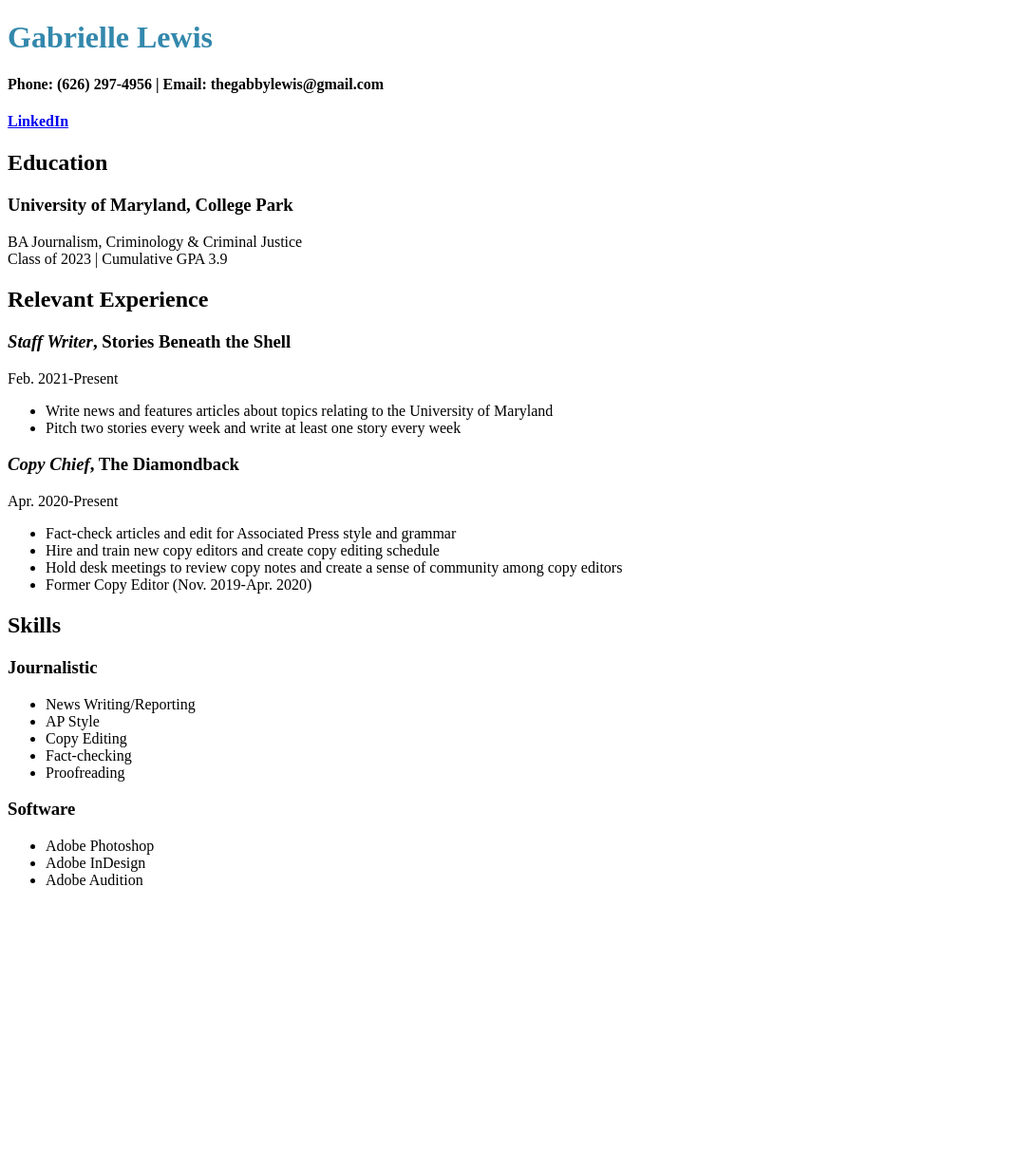
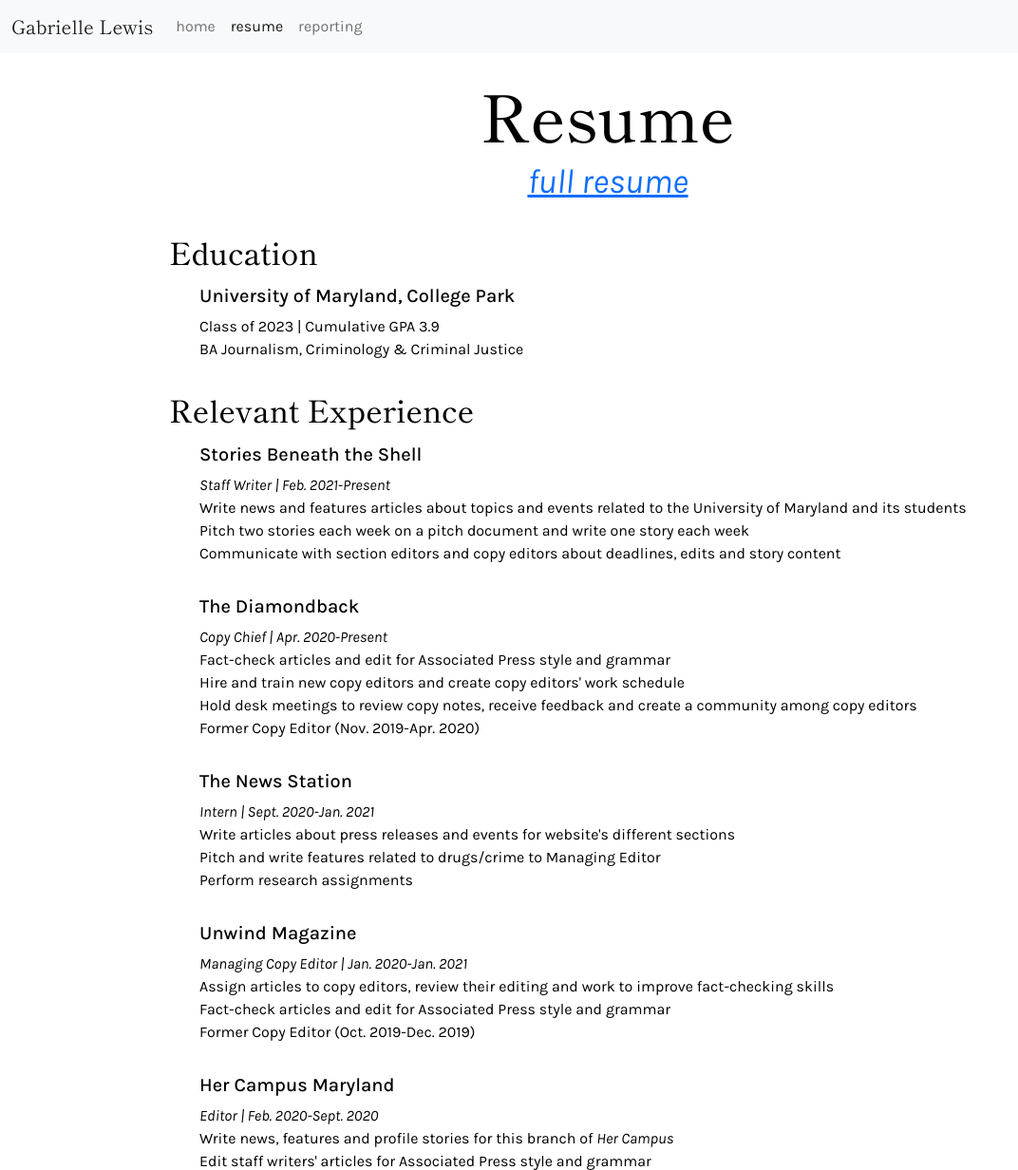
Before and after one commit to gabriellelewis/gabriellelewis.github.io, a plain HTML site: page resume/index.html in a window 1280 px wide. Shown: the top 1232 px of the page at 95% size, without its empty margins (0-1072 px from the left). Before the commit the page ends 952 px from the top, so only its background shows below. Drawn offline with nearby package versions, Linux system fonts and the light colour scheme.

Commit message:
completed most of resume page

```diff
--- a/resume/index.html
+++ b/resume/index.html
@@ -2,50 +2,98 @@
 <html lang="en">
 
 <head>
-	<meta charset="utf-8">
-	<title>Gabrielle Lewis | Resume</title>
-	<link rel="stylesheet" type="text/css" href="css/style.css">
+    <meta charset="utf-8">
+    <title>Gabrielle Lewis</title>
+    <meta name="description" content="">
+    <meta name="author" content="">
+    <!-- mobile -->
+    <meta name="viewport" content="width=device-width, initial-scale=1">
+
+    <link href="https://fonts.googleapis.com/css2?family=Karla:ital,wght@0,400;0,500;1,400&display=swap" rel="stylesheet">
+    <link href="https://fonts.googleapis.com/css2?family=Shippori+Mincho:wght@400;500&display=swap" rel="stylesheet">
+
+    <link href="https://cdn.jsdelivr.net/npm/bootstrap@5.0.0-beta2/dist/css/bootstrap.min.css" rel="stylesheet" integrity="sha384-BmbxuPwQa2lc/FVzBcNJ7UAyJxM6wuqIj61tLrc4wSX0szH/Ev+nYRRuWlolflfl" crossorigin="anonymous">
+
+    <link rel="stylesheet" type="text/css" href="../site/css/style.css">
 </head>
+<body>
+<nav class="navbar navbar-expand-lg navbar-light bg-light">
+  <div class="container-fluid">
+    <a class="navbar-brand" href="#">Gabrielle Lewis</a>
+    <button class="navbar-toggler" type="button" data-bs-toggle="collapse" data-bs-target="#navbarNav" aria-controls="navbarNav" aria-expanded="false" aria-label="Toggle navigation">
+      <span class="navbar-toggler-icon"></span>
+    </button>
+    <div class="collapse navbar-collapse" id="navbarNav">
+      <ul class="navbar-nav">
+        <li class="nav-item">
+          <a class="nav-link" href="index.html">home</a>
+        </li>
+        <li class="nav-item">
+          <a class="nav-link active" aria-current="page" href="resume/index.html">resume</a>
+        </li>
+        <li class="nav-item">
+          <a class="nav-link" href="#">reporting</a>
+        </li>
+      </ul>
+    </div>
+  </div>
+</nav>
 
-<body>
-	<h1>Gabrielle Lewis</h1>
-	<h4>Phone: (626) 297-4956 | Email: thegabbylewis@gmail.com</h4>
-	<h4><a href="https://www.linkedin.com/in/gabrielle-lewis/" target="blank"> LinkedIn</a></h4>
-	<h2>Education</h2>
-		<h3>University of Maryland, College Park</h3>
-		<p>BA Journalism, Criminology & Criminal Justice<br>Class of 2023 | Cumulative GPA 3.9</p>
-	<h2>Relevant Experience</h2>
-		<h3><em>Staff Writer</em>, Stories Beneath the Shell</h3>
-		<p>Feb. 2021-Present</p>
-		<ul>
-			<li>Write news and features articles about topics relating to the University of Maryland</li>
-			<li>Pitch two stories every week and write at least one story every week</li>
-		</ul>
+<br>
+<h1 class="page-heading">Resume</h1>
+<h3 class="subhead"><a href="/site/files/lewis_gabrielle_resume.pdf" download>full resume</a></h3>
 
-		<h3><em>Copy Chief</em>, The Diamondback</h3>
-		<p>Apr. 2020-Present</p>
-		<ul>
-			<li>Fact-check articles and edit for Associated Press style and grammar</li>
-			<li>Hire and train new copy editors and create copy editing schedule</li>
-			<li>Hold desk meetings to review copy notes and create a sense of community among copy editors</li>
-			<li>Former Copy Editor (Nov. 2019-Apr. 2020)</li>
-		</ul>
-	<h2>Skills</h2>
-		<h3>Journalistic</h3>
-		<ul>
-			<li>News Writing/Reporting</li>
-			<li>AP Style</li>
-			<li>Copy Editing</li>
-			<li>Fact-checking</li>
-			<li>Proofreading</li>
-		</ul>
-		<h3>Software</h3>
-		<ul>
-			<li>Adobe Photoshop</li>
-			<li>Adobe InDesign</li>
-			<li>Adobe Audition</li>
-		</ul>
+<div class="container">
+<h2 class="section-head">Education</h2>
+<p>
+	<h5 class="subsection-head"><ul>University of Maryland, College Park</ul></h5>
+	<ul class="info">Class of 2023 | Cumulative GPA 3.9</ul>
+	<ul class="info">BA Journalism, Criminology & Criminal Justice</ul>
+</p>
+<br>
+<h2 class="section-head">Relevant Experience</h2>
+<p>
+	<h5 class="subsection-head"><ul>Stories Beneath the Shell</ul></h5>
+	<ul class="info"><em>Staff Writer | Feb. 2021-Present</em></ul>
+	<ul class="info">Write news and features articles about topics and events related to the University of Maryland and its students</ul>
+	<ul class="info">Pitch two stories each week on a pitch document and write one story each week</ul>
+	<ul class="info">Communicate with section editors and copy editors about deadlines, edits and story content</ul>
+		<br>
+	<h5 class="subsection-head"><ul>The Diamondback</ul></h5>
+	<ul class="info"><em>Copy Chief | Apr. 2020-Present</em></ul>
+	<ul class="info">Fact-check articles and edit for Associated Press style and grammar</ul>
+	<ul class="info">Hire and train new copy editors and create copy editors' work schedule</ul>
+	<ul class="info">Hold desk meetings to review copy notes, receive feedback and create a community among copy editors</ul>
+	<ul class="info">Former Copy Editor (Nov. 2019-Apr. 2020)</ul>
+		<br>
+	<h5 class="subsection-head"><ul>The News Station</ul></h5>
+	<ul class="info"><em>Intern | Sept. 2020-Jan. 2021</em></ul>
+	<ul class="info">Write articles about press releases and events for website's different sections</ul>
+	<ul class="info">Pitch and write features related to drugs/crime to Managing Editor</ul>
+	<ul class="info">Perform research assignments</ul>
+		<br>
+	<h5 class="subsection-head"><ul>Unwind Magazine</ul></h5>
+	<ul class="info"><em>Managing Copy Editor | Jan. 2020-Jan. 2021</em></ul>
+	<ul class="info">Assign articles to copy editors, review their editing and work to improve fact-checking skills</ul>
+	<ul class="info">Fact-check articles and edit for Associated Press style and grammar</ul>
+	<ul class="info">Former Copy Editor (Oct. 2019-Dec. 2019)</ul>
+		<br>
+	<h5 class="subsection-head"><ul>Her Campus Maryland</ul></h5>
+	<ul class="info"><em>Editor | Feb. 2020-Sept. 2020</em></ul>
+	<ul class="info">Write news, features and profile stories for this branch of <em>Her Campus</em></ul>
+	<ul class="info">Edit staff writers' articles for Associated Press style and grammar</ul>
+	<ul class="info">Former Staff Writer (Oct. 2019-Feb. 2020)</ul>
+		<br>
+	<h5 class="subsection-head"><ul>Higher Education Today</ul></h5>
+	<ul class="info"><em>Intern | May. 2020-Jul. 2020</em></ul>
+	<ul class="info">Assist host with producing segments by helping choose segment topics and people to interview</ul>
+	<ul class="info">Create interview questions and organize interviews with sources</ul>
+	<ul class="info">Assist with on-site shoots and operated cameras</ul>
+	<ul class="info">Matched with this position through The Fund for American Studies</ul>
+</p>
+</div>
 
+</div>
 </body>
 
 </html>
--- a/site/css/style.css
+++ b/site/css/style.css
@@ -13,6 +13,18 @@
 	text-align: center;
 	font-size: 36px;
 	color: gray;
+}
+
+.section-head {
+	font-family: 'Shippori Mincho', serif;
+	font-weight: 500px;
+	color: black;
+}
+
+.subsection-head {
+	font-family: 'Karla', sans-serif;
+	font-weight: 400px;
+	color: black;
 }
 
 #contact-heading {
@@ -38,6 +50,13 @@ p {
 	font-size: 16px;
 }
 
+.info {
+	font-family: 'Karla', sans-serif;
+	color: black;
+	font-size: 16px;
+	line-height: .5;
+}
+
 #about {
 	font-family: 'Shippori Mincho', serif;
 	color: white;
@@ -51,7 +70,7 @@ p {
 	margin-right: auto;
 }
 
-.container {
+.about-container {
 	background-color: #dedede;
 	width: 60%;
 	padding-right: 50px;
@@ -60,6 +79,15 @@ p {
 	padding-bottom: 25px;
 	text-align: left;
 
+}
+
+.container {
+	width: 80%;
+	padding-right: 50px;
+	padding-left: 50px;
+	padding-top: 25px;
+	padding-bottom: 25px;
+	text-align: left;
 }
 
 #about-image{
```
Also changed, not shown: index.html (+4 -5 lines), 4 other files.
